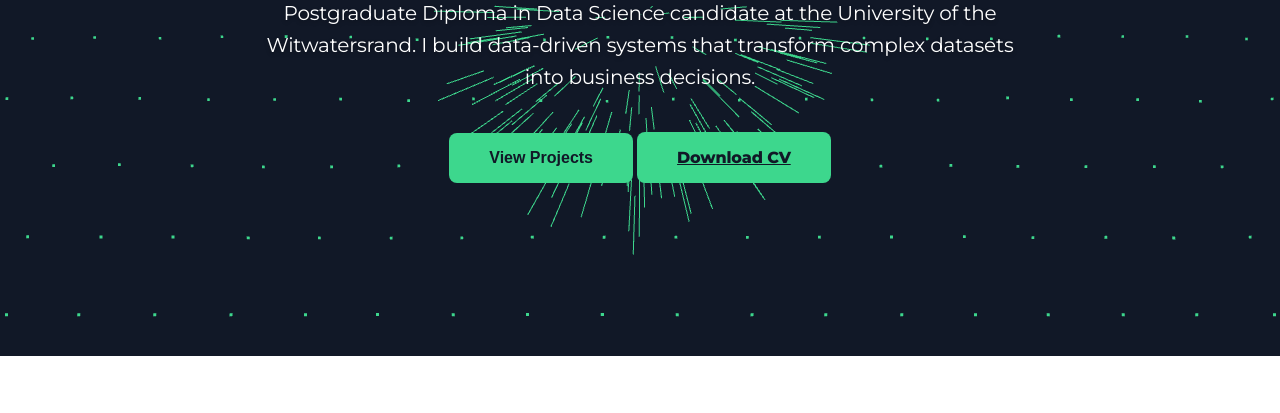
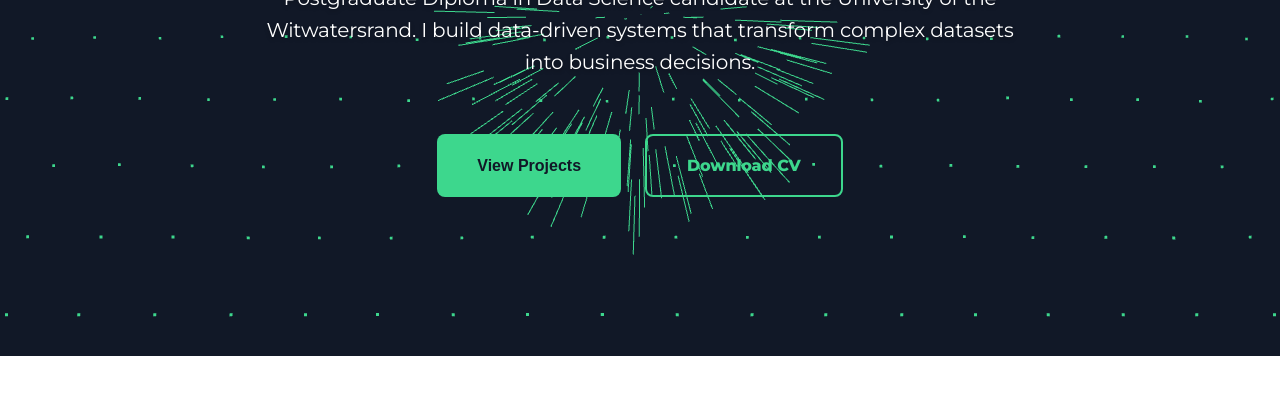
Before and after one commit to Walter-Mokwena/portfolio, a plain HTML site: page index.html in a window 1280 px wide. Shown: the part 387-800 px from the top of the page. Drawn offline with nearby package versions, Linux system fonts and the light colour scheme; animation ran at ten frames a second.

Commit message:
Added CV download button and PDF

```diff
--- a/style.css
+++ b/style.css
@@ -154,6 +154,33 @@
     background-color: var(--white);
     transform: translateY(-3px);
     box-shadow: 0 10px 20px rgba(61, 215, 141, 0.2);
+}
+
+/* --- Hero Button Layout --- */
+.hero-btns {
+    display: flex;
+    gap: 1.5rem;
+    justify-content: center;
+    margin-top: 1rem;
+}
+
+/* Base button override for the link */
+.hero-btns .btn {
+    text-decoration: none;
+    display: inline-block;
+}
+
+/* Outline style for the CV button */
+.btn-outline {
+    background-color: transparent !important;
+    border: 2px solid var(--accent-green) !important;
+    color: var(--accent-green) !important;
+}
+
+.btn-outline:hover {
+    background-color: var(--accent-green) !important;
+    color: var(--primary-dark) !important;
+    transform: translateY(-3px);
 }
 
 /* --- 5. Professional Content Sections --- */
```
